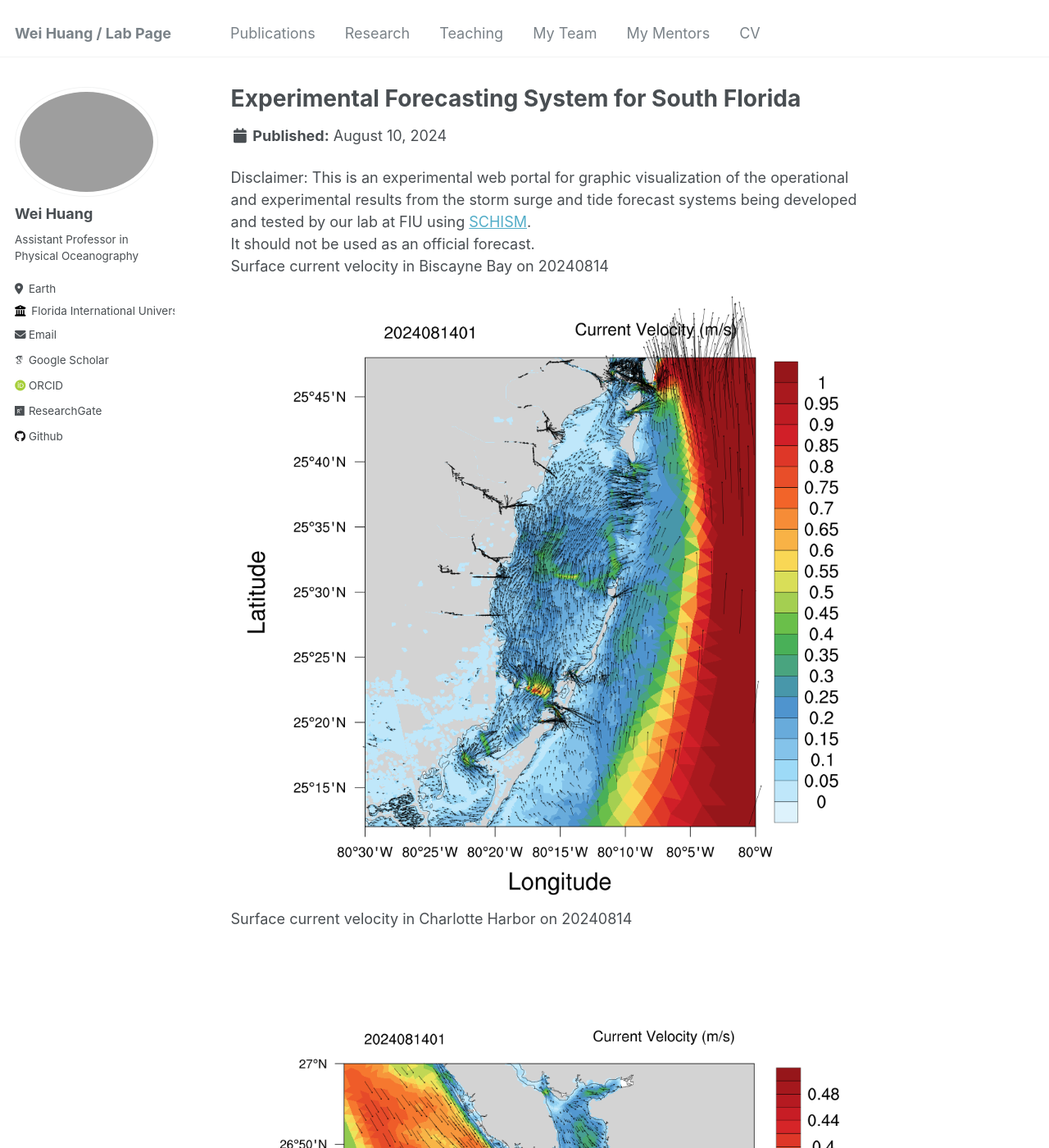
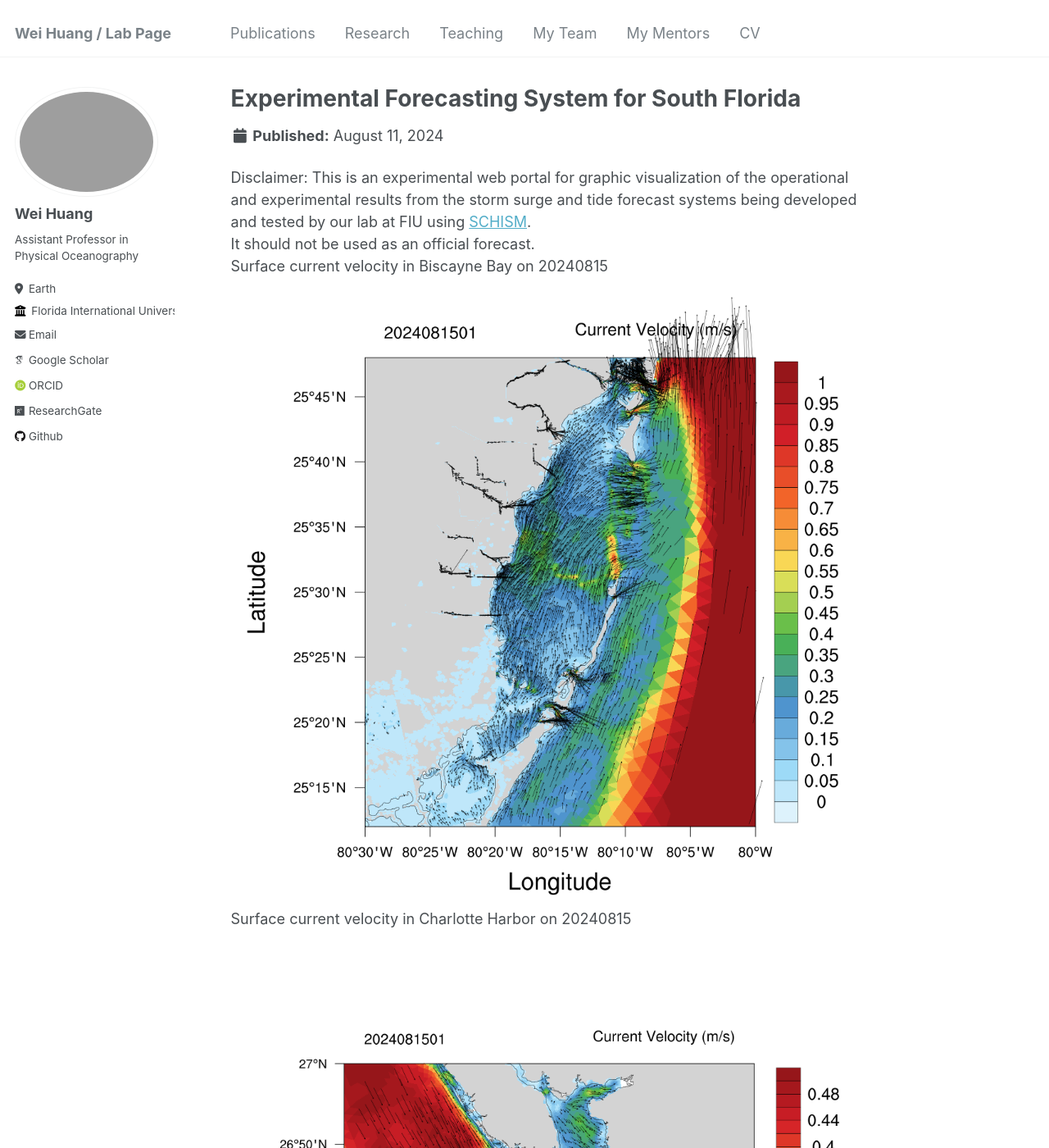
Before and after one commit to huang96169/huang96169.github.io, a Jekyll site: the page built from _research/research-1.md, in a window 1280 px wide and 1400 px high. Shown: the whole window at 82% size. Built offline with Jekyll 4.4.1, drawn with Linux system fonts in a browser that asks for light colours; some web fonts are replaced; some of the changed text lies outside the part shown.

Commit message:
replaced research_uv1.gif research_salt1.gif research_temp1.gif and replaced research_elev2.gif research_uv2.gif research_salt2.gif research_temp2.gif

```diff
--- a/_research/research-1.md
+++ b/_research/research-1.md
@@ -1,7 +1,7 @@
 ---
 title: "Experimental Forecasting System for South Florida"
-short: Surface current velocity of South Florida from 20240810 to 20240814
-date: 2024-08-10
+short: Surface current velocity of South Florida from 20240811 to 20240815
+date: 2024-08-11
 short1: "Disclaimer: This is an experimental web portal for graphic visualization of the operational and experimental results from the storm surge and tide forecast systems being developed and tested by our lab at FIU using [SCHISM](https://ccrm.vims.edu/schismweb/). It should not be used as an official forecast."
 excerpt: "<img src='/images/research_uv1.gif'>"
 collection: research
@@ -10,11 +10,11 @@ collection: research
 Disclaimer:
 This is an experimental web portal for graphic visualization of the operational and experimental results from the storm surge and tide forecast systems being developed and tested by our lab at FIU using [SCHISM](https://ccrm.vims.edu/schismweb/).<br/>
 It should not be used as an official forecast.<br/>
-Surface current velocity in Biscayne Bay on 20240814<br/>
+Surface current velocity in Biscayne Bay on 20240815<br/>
 <img src='/images/research_Bbay.png'>
-Surface current velocity in Charlotte Harbor on 20240814<br/>
+Surface current velocity in Charlotte Harbor on 20240815<br/>
 <img src='/images/research_Cbay.png'>
-Surface current velocity in Tampa Bay on 20240814<br/>
+Surface current velocity in Tampa Bay on 20240815<br/>
 <img src='/images/research_Tbay.png'>
 The map below showns observational stations used for validating the model's results, as well as the horizontal grid. <br/>
 The horizontal grid for SCHISM in simulating Biscayne Bay in South Florida, using flexible resolution resolving levees and canals (1-2 m), watershed rural and urban areas (30m-50m) and coastal ocean (500m-5km).<br/>
```
Also changed, not shown: _research/research-2.md (+6 -6 lines), images/research_Bbay.png, images/research_Cbay.png, images/research_Tbay.png, images/research_maxelev2.gif, 1 other file.
